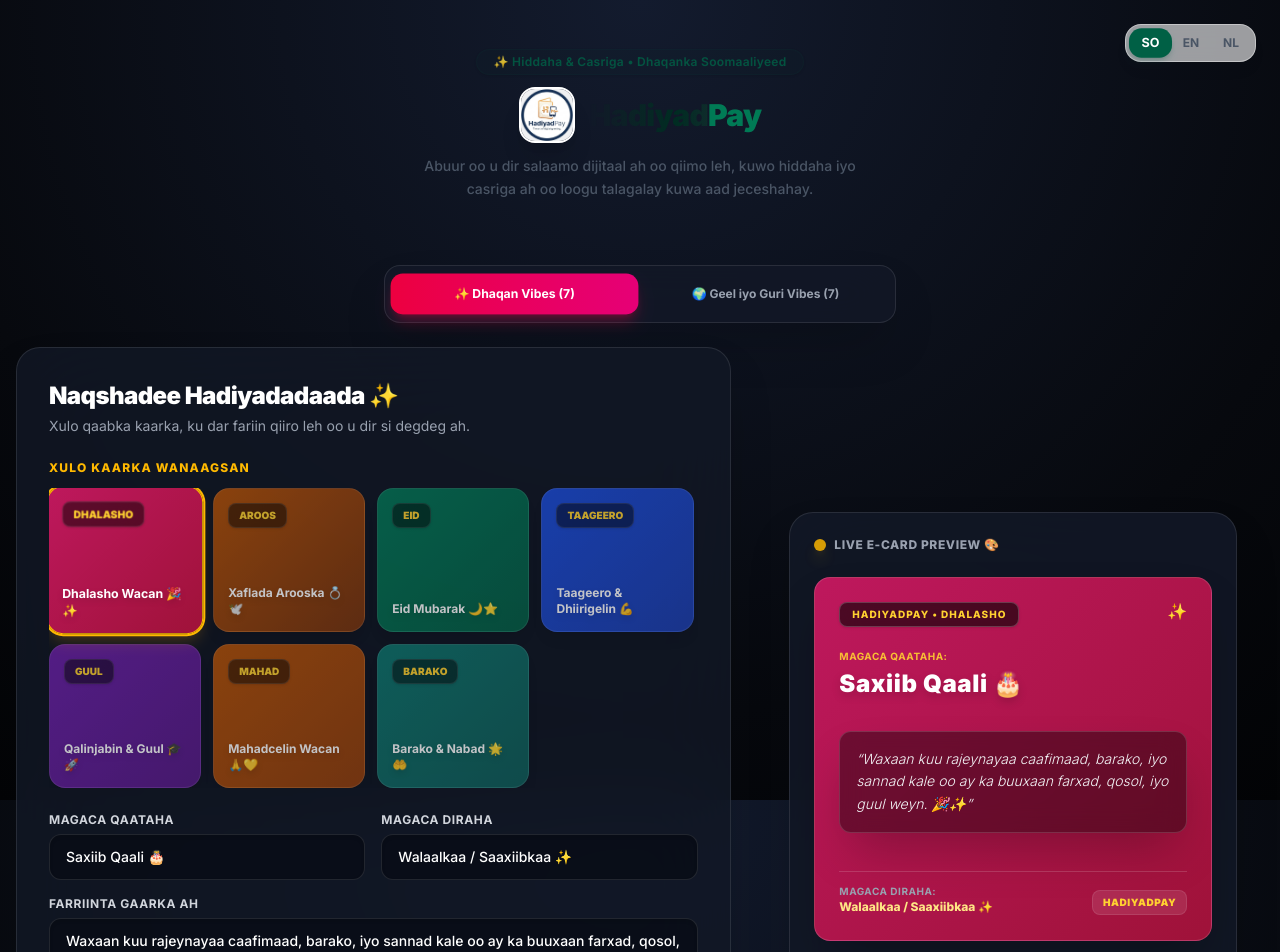
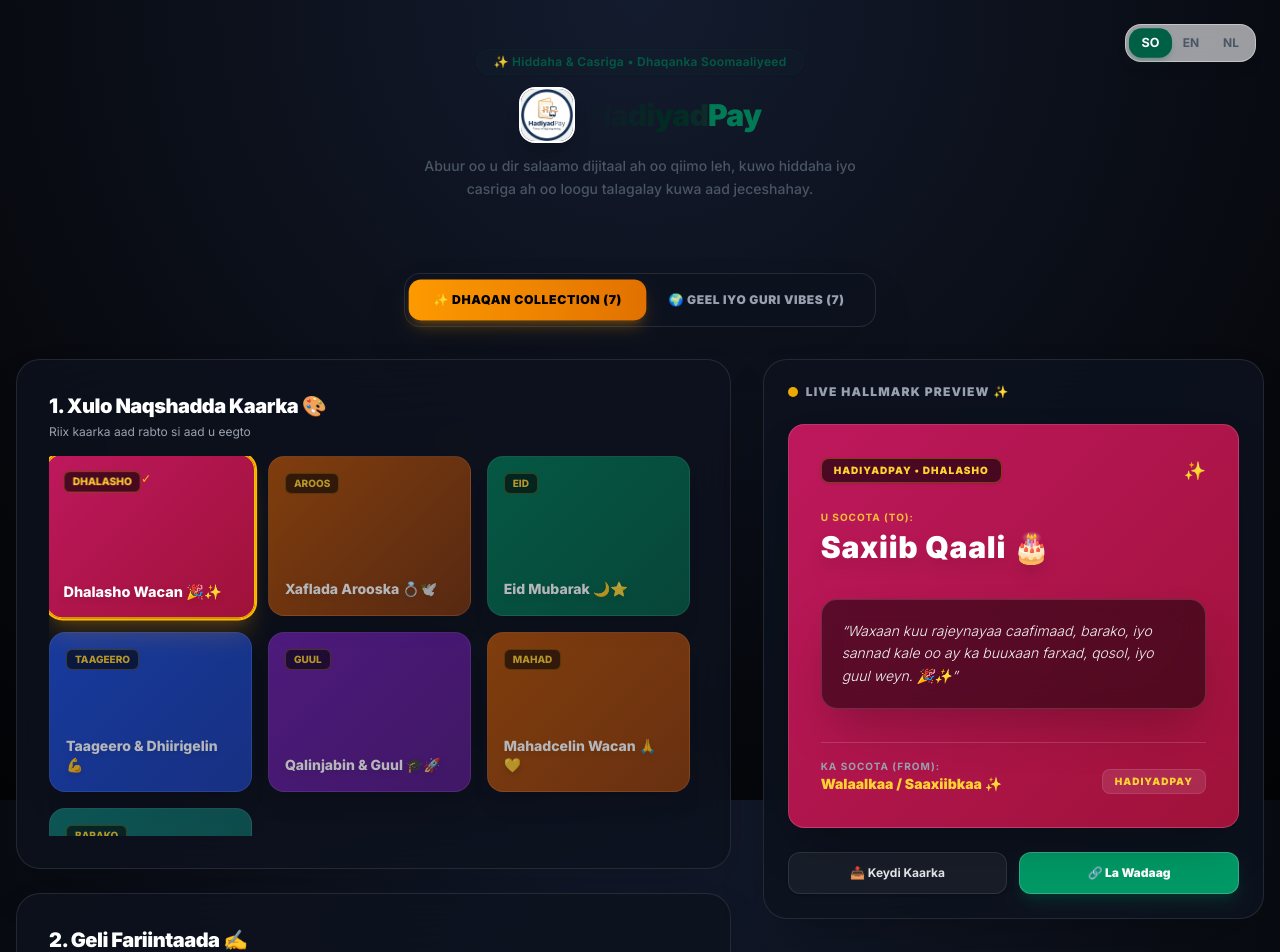
Before and after one commit to hrmadenITFLOWZ/hadiyadpay, a Next.js app: page / in a window 1280 px wide. Shown: the top 952 px of the page. Built offline with nearby package versions, Linux system fonts and the light colour scheme.

Commit message:
Transform UI to Hallmark style e-card gallery & dark experience

```diff
--- a/src/app/components/CardBuilder.tsx
+++ b/src/app/components/CardBuilder.tsx
@@ -138,64 +138,65 @@ export default function CardBuilder({ currentLanguage }: CardBuilderProps) {
   const getCardStyle = (card: CardOption) => {
     if (card.bgImage) {
       return {
-        backgroundImage: `linear-gradient(to bottom, rgba(10,10,15,0.5), rgba(10,10,15,0.85)), url(${card.bgImage})`,
-        backgroundColor: '#090d16',
+        backgroundImage: `linear-gradient(to bottom, rgba(7,9,14,0.4), rgba(7,9,14,0.85)), url(${card.bgImage})`,
+        backgroundColor: '#0c1017',
         backgroundSize: 'cover',
         backgroundPosition: 'center'
       };
     }
     return {
-      background: card.gradient || 'linear-gradient(135deg, #831843 0%, #4c0519 100%)'
+      background: card.gradient || 'linear-gradient(135deg, #1e1b4b 0%, #064e3b 100%)'
     };
   };
 
   return (
-    <div className="w-full max-w-7xl mx-auto px-4 py-6 flex flex-col gap-6">
+    <div className="w-full max-w-7xl mx-auto px-4 py-8 flex flex-col gap-8">
 
-      {/* Category Tabs - Hallmarks Style Luxury Dark Glass */}
-      <div className="bg-[#121826]/90 backdrop-blur-xl p-2 rounded-2xl shadow-2xl border border-white/10 flex gap-2 max-w-lg mx-auto w-full">
+      {/* Hallmark Category Selector Header */}
+      <div className="flex flex-col items-center gap-4 text-center">
+        <div className="inline-flex bg-[#0d121f]/90 p-1.5 rounded-2xl border border-white/10 shadow-2xl backdrop-blur-xl">
           <button
             onClick={() => setActiveDeck('dhaqan')}
-          className={`flex-1 py-3 px-4 text-xs font-bold rounded-xl transition-all duration-300 flex items-center justify-center gap-2 cursor-pointer ${
+            className={`px-6 py-3 rounded-xl text-xs font-black uppercase tracking-wider transition-all duration-300 cursor-pointer ${
               activeDeck === 'dhaqan'
-              ? 'bg-gradient-to-r from-rose-600 to-pink-600 text-white shadow-lg shadow-rose-600/30 scale-[1.02]'
+                ? 'bg-gradient-to-r from-amber-500 to-amber-600 text-black shadow-lg shadow-amber-500/25 scale-[1.02]'
                 : 'text-gray-400 hover:text-white hover:bg-white/5'
             }`}
           >
-          ✨ Dhaqan Vibes ({cardOptions.filter(c => c.category === 'dhaqan').length})
+            ✨ Dhaqan Collection ({cardOptions.filter(c => c.category === 'dhaqan').length})
           </button>
           <button
             onClick={() => setActiveDeck('cities')}
-          className={`flex-1 py-3 px-4 text-xs font-bold rounded-xl transition-all duration-300 flex items-center justify-center gap-2 cursor-pointer ${
+            className={`px-6 py-3 rounded-xl text-xs font-black uppercase tracking-wider transition-all duration-300 cursor-pointer ${
               activeDeck === 'cities'
-              ? 'bg-gradient-to-r from-amber-600 to-orange-600 text-white shadow-lg shadow-amber-600/30 scale-[1.02]'
+                ? 'bg-gradient-to-r from-emerald-500 to-teal-600 text-white shadow-lg shadow-emerald-500/25 scale-[1.02]'
                 : 'text-gray-400 hover:text-white hover:bg-white/5'
             }`}
           >
             🌍 Geel iyo Guri Vibes ({cardOptions.filter(c => c.category === 'cities').length})
           </button>
         </div>
+      </div>
 
-      <div className="grid grid-cols-1 lg:grid-cols-12 gap-8 w-full">
+      <div className="grid grid-cols-1 lg:grid-cols-12 gap-8 items-start">
 
-        {/* Left Form Panel - Dark Theme Glassmorphism */}
-        <div className="lg:col-span-7 bg-[#121826]/80 backdrop-blur-2xl p-6 sm:p-8 rounded-3xl shadow-2xl border border-white/10 flex flex-col gap-6">
+        {/* Left Side: Hallmark E-Card Visual Gallery & Personalization Form */}
+        <div className="lg:col-span-7 flex flex-col gap-6">
+
+          {/* Card Gallery Grid */}
+          <div className="bg-[#0d121f]/80 backdrop-blur-2xl p-6 sm:p-8 rounded-3xl border border-white/10 shadow-2xl">
+            <div className="flex justify-between items-center mb-4">
               <div>
-            <h2 className="text-2xl font-black text-white mb-1 tracking-tight">
-              {currentLanguage === 'so' ? 'Naqshadee Hadiyadadaada ✨' : 'Craft Your Hadiyad ✨'}
+                <h2 className="text-xl font-black text-white tracking-tight">
+                  {currentLanguage === 'so' ? '1. Xulo Naqshadda Kaarka 🎨' : '1. Choose E-Card Design 🎨'}
                 </h2>
-            <p className="text-sm text-gray-400">
-              {currentLanguage === 'so'
-                ? 'Xulo qaabka kaarka, ku dar fariin qiiro leh oo u dir si degdeg ah.'
-                : 'Choose a card style, add a heartfelt message, and send instantly.'}
+                <p className="text-xs text-gray-400 mt-1">
+                  {currentLanguage === 'so' ? 'Riix kaarka aad rabto si aad u eegto' : 'Tap any card below to preview & customize'}
                 </p>
               </div>
+            </div>
 
-          <div>
-            <label className="block text-xs font-extrabold text-amber-400 uppercase tracking-widest mb-3">
-              {currentLanguage === 'so' ? 'XULO KAARKA WANAAGSAN' : 'CHOOSE YOUR CARD STYLE'}
-            </label>
-            <div className="grid grid-cols-2 sm:grid-cols-4 gap-3 max-h-[360px] overflow-y-auto pr-1 custom-scrollbar">
+            <div className="grid grid-cols-2 sm:grid-cols-3 gap-4 max-h-[380px] overflow-y-auto pr-2 custom-scrollbar">
               {filteredCards.map((card) => {
                 const isSelected = selectedCard.id === card.id;
 
@@ -203,17 +204,20 @@ export default function CardBuilder({ currentLanguage }: CardBuilderProps) {
                   <button
                     key={card.id}
                     onClick={() => setSelectedCard(card)}
-                    className={`text-left p-3.5 rounded-2xl transition-all duration-300 border relative overflow-hidden flex flex-col justify-between h-36 shadow-lg group cursor-pointer ${
+                    className={`text-left p-4 rounded-2xl transition-all duration-300 border relative overflow-hidden flex flex-col justify-between h-40 shadow-xl group cursor-pointer ${
                       isSelected
-                        ? 'ring-2 ring-amber-400 border-amber-400 scale-[1.03] shadow-amber-500/20 shadow-2xl z-10 bg-black/40'
-                        : 'border-white/10 opacity-75 hover:opacity-100 hover:scale-[1.02] bg-black/20'
+                        ? 'ring-2 ring-amber-400 border-amber-400 scale-[1.03] shadow-amber-500/20 shadow-2xl z-10'
+                        : 'border-white/10 opacity-70 hover:opacity-100 hover:scale-[1.02] bg-black/40'
                     }`}
                     style={getCardStyle(card)}
                   >
-                    <span className="text-[10px] font-black px-2.5 py-1 rounded-lg bg-black/50 backdrop-blur-md text-amber-300 self-start shadow border border-white/10 z-10">
+                    <div className="flex justify-between items-start z-10">
+                      <span className="text-[10px] font-extrabold px-2 py-0.5 rounded-md bg-black/60 backdrop-blur-md text-amber-300 border border-amber-400/30">
                         {card.badge[langKey] || card.badge['en']}
                       </span>
-                    <span className="text-xs font-bold text-white line-clamp-2 drop-shadow-md z-10">
+                      {isSelected && <span className="text-amber-400 text-xs">✓</span>}
+                    </div>
+                    <span className="text-sm font-extrabold text-white leading-snug drop-shadow-md z-10">
                       {card.title[langKey] || card.title['en']}
                     </span>
                   </button>
@@ -222,48 +226,53 @@ export default function CardBuilder({ currentLanguage }: CardBuilderProps) {
             </div>
           </div>
 
-          <div className="flex flex-col gap-4">
+          {/* Input Form Panel */}
+          <div className="bg-[#0d121f]/80 backdrop-blur-2xl p-6 sm:p-8 rounded-3xl border border-white/10 shadow-2xl flex flex-col gap-5">
+            <h2 className="text-xl font-black text-white tracking-tight">
+              {currentLanguage === 'so' ? '2. Geli Fariintaada ✍️' : '2. Personalize Your Card ✍️'}
+            </h2>
+
             <div className="grid grid-cols-1 sm:grid-cols-2 gap-4">
               <div>
-                <label className="block text-xs font-bold text-gray-300 uppercase tracking-wider mb-1.5">
-                  {currentLanguage === 'so' ? 'MAGACA QAATAHA' : 'RECIPIENT NAME'}
+                <label className="block text-xs font-bold text-amber-400 uppercase tracking-wider mb-1.5">
+                  {currentLanguage === 'so' ? 'MAGACA QAATAHA (TO)' : 'RECIPIENT NAME (TO)'}
                 </label>
                 <input
                   type="text"
                   value={recipientName}
                   onChange={(e) => setRecipientName(e.target.value)}
-                  className="w-full px-4 py-3 text-sm rounded-xl border border-white/10 focus:outline-none focus:ring-2 focus:ring-amber-500 text-white bg-[#090d16]/80 font-medium placeholder-gray-600 shadow-inner"
+                  className="w-full px-4 py-3 text-sm rounded-xl border border-white/10 focus:outline-none focus:ring-2 focus:ring-amber-400 text-white bg-black/40 font-medium placeholder-gray-600 shadow-inner"
                 />
               </div>
               <div>
-                <label className="block text-xs font-bold text-gray-300 uppercase tracking-wider mb-1.5">
-                  {currentLanguage === 'so' ? 'MAGACA DIRAHA' : 'SENDER NAME'}
+                <label className="block text-xs font-bold text-amber-400 uppercase tracking-wider mb-1.5">
+                  {currentLanguage === 'so' ? 'MAGACA DIRAHA (FROM)' : 'SENDER NAME (FROM)'}
                 </label>
                 <input
                   type="text"
                   value={senderName}
                   onChange={(e) => setSenderName(e.target.value)}
-                  className="w-full px-4 py-3 text-sm rounded-xl border border-white/10 focus:outline-none focus:ring-2 focus:ring-amber-500 text-white bg-[#090d16]/80 font-medium placeholder-gray-600 shadow-inner"
+                  className="w-full px-4 py-3 text-sm rounded-xl border border-white/10 focus:outline-none focus:ring-2 focus:ring-amber-400 text-white bg-black/40 font-medium placeholder-gray-600 shadow-inner"
                 />
               </div>
             </div>
 
             <div>
-              <label className="block text-xs font-bold text-gray-300 uppercase tracking-wider mb-1.5">
-                {currentLanguage === 'so' ? 'FARRIINTA GAARKA AH' : 'PERSONALIZED MESSAGE'}
+              <label className="block text-xs font-bold text-amber-400 uppercase tracking-wider mb-1.5">
+                {currentLanguage === 'so' ? 'FARRIINTA WANAAGSAN' : 'PERSONAL MESSAGE'}
               </label>
               <textarea
                 rows={3}
                 value={message}
                 onChange={(e) => setMessage(e.target.value)}
-                className="w-full px-4 py-3 text-sm rounded-xl border border-white/10 focus:outline-none focus:ring-2 focus:ring-amber-500 text-white bg-[#090d16]/80 font-medium placeholder-gray-600 shadow-inner"
+                className="w-full px-4 py-3 text-sm rounded-xl border border-white/10 focus:outline-none focus:ring-2 focus:ring-amber-400 text-white bg-black/40 font-medium placeholder-gray-600 shadow-inner"
               />
             </div>
 
             <div>
               <div className="flex justify-between items-center mb-1.5">
                 <label className="block text-xs font-bold text-gray-300 uppercase tracking-wider">
-                  {currentLanguage === 'so' ? 'KU DAR SAWIR GAAR AH (IKHTIYAARI)' : 'ADD PERSONAL PHOTO (OPTIONAL)'}
+                  {currentLanguage === 'so' ? 'SAWIR GAAR AH (IKHTIYAARI)' : 'ADD PHOTO (OPTIONAL)'}
                 </label>
                 {uploadedImage && (
                   <button
@@ -278,46 +287,46 @@ export default function CardBuilder({ currentLanguage }: CardBuilderProps) {
                 type="file"
                 accept="image/*"
                 onChange={handleImageUpload}
-                className="w-full text-xs text-gray-400 file:mr-4 file:py-3 file:px-4 file:rounded-xl file:border-0 file:text-xs file:font-bold file:bg-amber-500/10 file:text-amber-400 hover:file:bg-amber-500/20 cursor-pointer bg-[#090d16]/80 border border-white/10 rounded-xl"
+                className="w-full text-xs text-gray-400 file:mr-4 file:py-2.5 file:px-4 file:rounded-xl file:border-0 file:text-xs file:font-bold file:bg-amber-400/10 file:text-amber-400 hover:file:bg-amber-400/20 cursor-pointer bg-black/40 border border-white/10 rounded-xl"
               />
             </div>
 
             <button
               onClick={() => setIsCheckoutOpen(true)}
-              className="w-full py-4 px-4 font-extrabold rounded-2xl shadow-2xl transition-all duration-300 flex items-center justify-center gap-2 text-base text-white hover:brightness-110 border border-white/20 cursor-pointer bg-gradient-to-r from-amber-500 via-emerald-600 to-teal-600 shadow-emerald-900/40"
+              className="w-full py-4 px-4 font-black rounded-2xl shadow-2xl transition-all duration-300 flex items-center justify-center gap-2 text-base text-black bg-gradient-to-r from-amber-400 via-amber-500 to-amber-600 hover:brightness-110 shadow-amber-500/20 cursor-pointer uppercase tracking-wider mt-2"
             >
-              <span className="z-10 tracking-wide">🚀 {currentLanguage === 'so' ? 'Dir Hadiyad iyo Xawilaad Degdeg ah' : 'Send Hadiyad & Instant Transfer'}</span>
+              🚀 {currentLanguage === 'so' ? 'Dir Kaarka iyo Hadiyadda (€2.00)' : 'Send E-Card & Gift (€2.00)'}
             </button>
           </div>
         </div>
 
-        {/* Right Preview Panel - Hallmark Style Cinematic Preview */}
-        <div className="lg:col-span-5 flex flex-col items-center justify-center">
-          <div className="w-full max-w-md bg-[#121826]/90 backdrop-blur-2xl p-6 rounded-3xl shadow-2xl border border-white/10 flex flex-col justify-between min-h-[520px] relative overflow-hidden">
+        {/* Right Side: Showcase Preview Card (Hallmark Visual Style) */}
+        <div className="lg:col-span-5 sticky top-8">
+          <div className="bg-[#0d121f]/90 backdrop-blur-2xl p-6 rounded-3xl border border-white/10 shadow-2xl flex flex-col justify-between min-h-[560px]">
 
             <div className="flex justify-between items-center mb-4">
               <div className="flex items-center gap-2">
-                <span className="w-3 h-3 rounded-full bg-amber-400 animate-pulse shadow-lg shadow-amber-400/50"></span>
-                <span className="text-xs font-extrabold text-gray-400 tracking-wider uppercase">
-                  LIVE E-CARD PREVIEW 🎨
+                <span className="w-2.5 h-2.5 rounded-full bg-amber-400 animate-pulse"></span>
+                <span className="text-xs font-black text-gray-400 tracking-widest uppercase">
+                  LIVE HALLMARK PREVIEW ✨
                 </span>
               </div>
             </div>
 
             <div
-              className="w-full p-6 rounded-2xl text-white shadow-2xl flex flex-col justify-between flex-grow my-2 relative overflow-hidden transition-all duration-500 border border-white/15"
+              className="w-full p-6 sm:p-8 rounded-2xl text-white shadow-2xl flex flex-col justify-between flex-grow my-2 relative overflow-hidden transition-all duration-500 border border-white/15"
               style={getCardStyle(selectedCard)}
             >
               <div className="flex justify-between items-center z-10">
-                <span className="text-[10px] tracking-widest uppercase bg-black/60 px-3 py-1 rounded-lg backdrop-blur-md font-extrabold border border-white/20 text-amber-300 shadow">
+                <span className="text-[10px] tracking-widest uppercase bg-black/60 px-3 py-1 rounded-lg backdrop-blur-md font-black border border-amber-400/30 text-amber-300 shadow">
                   HADIYADPAY • {selectedCard.badge[langKey] || selectedCard.badge['en']}
                 </span>
-                <span className="text-base animate-bounce">✨</span>
+                <span className="text-lg">✨</span>
               </div>
 
               {uploadedImage && (
                 <div
-                  className="my-3 rounded-xl overflow-hidden shadow-2xl h-40 border border-white/20 z-10 relative bg-black/70 cursor-grab active:cursor-grabbing select-none flex items-center justify-center"
+                  className="my-3 rounded-xl overflow-hidden shadow-2xl h-44 border border-white/20 z-10 relative bg-black/70 cursor-grab active:cursor-grabbing select-none flex items-center justify-center"
                   onWheel={handleWheel}
                   onMouseDown={handleMouseDown}
                   onMouseMove={handleMouseMove}
@@ -339,31 +348,31 @@ export default function CardBuilder({ currentLanguage }: CardBuilderProps) {
                 </div>
               )}
 
-              <div className="my-4 z-10">
-                <p className="text-[10px] uppercase tracking-wider text-amber-300/90 mb-1 font-bold">
-                  {currentLanguage === 'so' ? 'MAGACA QAATAHA:' : 'TO:'}
+              <div className="my-6 z-10">
+                <p className="text-[10px] uppercase tracking-widest text-amber-300/90 mb-1 font-bold">
+                  {currentLanguage === 'so' ? 'U SOCOTA (TO):' : 'TO:'}
                 </p>
-                <h3 className="text-2xl font-black tracking-wide drop-shadow-lg text-white">
+                <h3 className="text-2xl sm:text-3xl font-black tracking-wide drop-shadow-xl text-white">
                   {recipientName}
                 </h3>
               </div>
 
-              <div className="bg-black/40 backdrop-blur-md p-4 rounded-xl border border-white/15 my-2 shadow-2xl z-10">
+              <div className="bg-black/50 backdrop-blur-md p-5 rounded-2xl border border-white/15 my-2 shadow-2xl z-10">
                 <p className="text-sm italic font-light leading-relaxed text-gray-100">
                   &ldquo;{message}&rdquo;
                 </p>
               </div>
 
-              <div className="mt-6 flex justify-between items-end border-t border-white/15 pt-3 z-10">
+              <div className="mt-6 flex justify-between items-end border-t border-white/15 pt-4 z-10">
                 <div>
-                  <p className="text-[10px] uppercase tracking-wider text-gray-400 font-bold">
-                    {currentLanguage === 'so' ? 'MAGACA DIRAHA:' : 'FROM:'}
+                  <p className="text-[10px] uppercase tracking-widest text-gray-400 font-bold">
+                    {currentLanguage === 'so' ? 'KA SOCOTA (FROM):' : 'FROM:'}
                   </p>
-                  <p className="text-xs font-extrabold text-amber-200">
+                  <p className="text-sm font-black text-amber-300">
                     {senderName}
                   </p>
                 </div>
-                <span className="text-[10px] font-black tracking-wider bg-white/10 text-amber-300 px-2.5 py-1 rounded-lg border border-white/10">HADIYADPAY</span>
+                <span className="text-[10px] font-black tracking-widest bg-white/10 text-amber-300 px-3 py-1 rounded-lg border border-white/10">HADIYADPAY</span>
               </div>
             </div>
 
@@ -372,11 +381,11 @@ export default function CardBuilder({ currentLanguage }: CardBuilderProps) {
                 onClick={handleDownload}
                 className="py-3 px-3 bg-white/5 hover:bg-white/10 text-gray-200 text-xs font-bold rounded-xl transition border border-white/10 flex items-center justify-center gap-1.5 shadow-sm cursor-pointer"
               >
-                📥 {currentLanguage === 'so' ? 'Soo Degso Kaarka' : 'Download Card'}
+                📥 {currentLanguage === 'so' ? 'Keydi Kaarka' : 'Download Card'}
               </button>
               <button
                 onClick={handleShare}
-                className="py-3 px-3 bg-gradient-to-r from-emerald-600 to-teal-600 hover:from-emerald-500 hover:to-teal-500 text-white text-xs font-extrabold rounded-xl transition flex items-center justify-center gap-1.5 shadow-lg shadow-emerald-900/40 cursor-pointer border border-white/20"
+                className="py-3 px-3 bg-emerald-600 hover:bg-emerald-500 text-white text-xs font-black rounded-xl transition flex items-center justify-center gap-1.5 shadow-lg shadow-emerald-900/40 cursor-pointer border border-white/20"
               >
                 🔗 {currentLanguage === 'so' ? 'La Wadaag' : 'Share Card'}
               </button>
```
Lines whose indentation alone changed are shown as unchanged.
